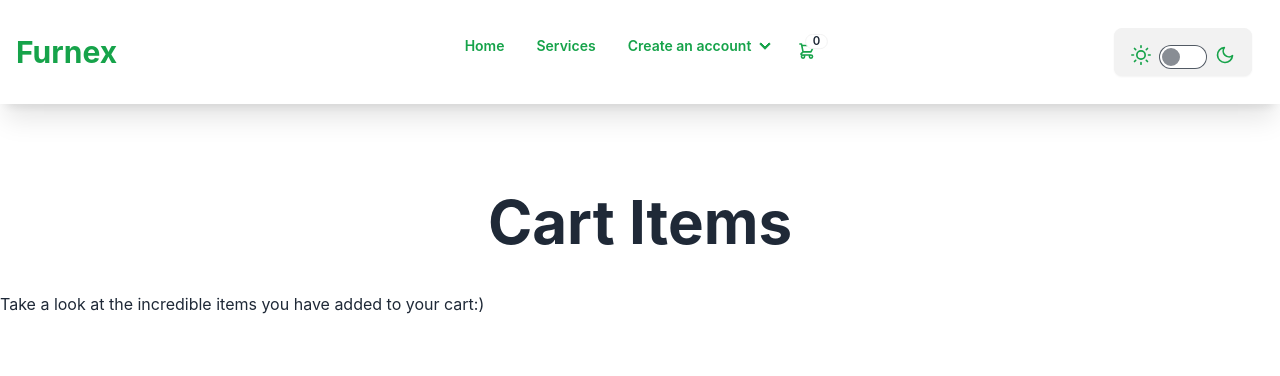
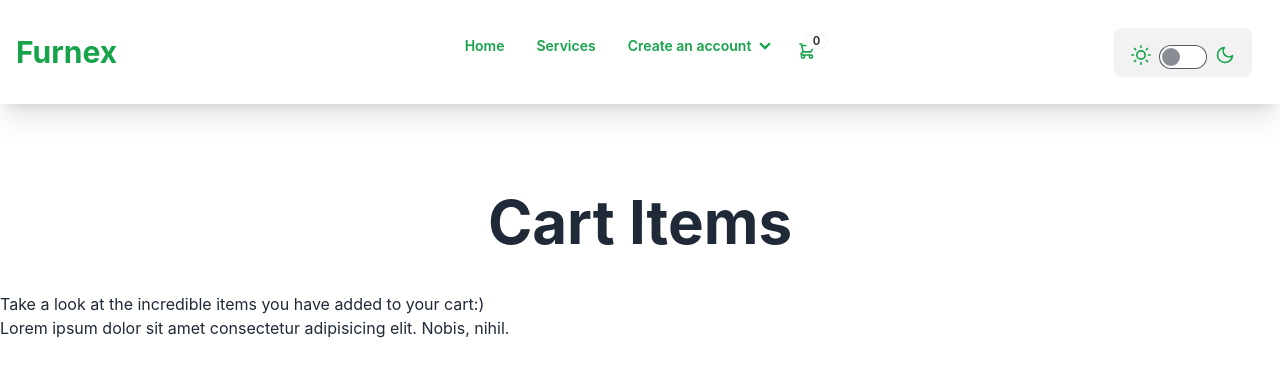
Before and after one commit to patrickiyiakimo/trendy-trove, a React (Create React App) app: page /cartpage in a window 1280 px wide. Shown: the top 376 px of the page. Built offline with nearby package versions, Linux system fonts and the light colour scheme.

Commit message:
i added 10 lorem ipsum words

```diff
--- a/src/components/CartPage.jsx
+++ b/src/components/CartPage.jsx
@@ -7,6 +7,9 @@ const CartPage = () => {
         Cart Items
       </h1>
       <p>Take a look at the incredible items you have added to your cart:)</p>
+      <p>
+        Lorem ipsum dolor sit amet consectetur adipisicing elit. Nobis, nihil.
+      </p>
     </div>
   );
 };
```
